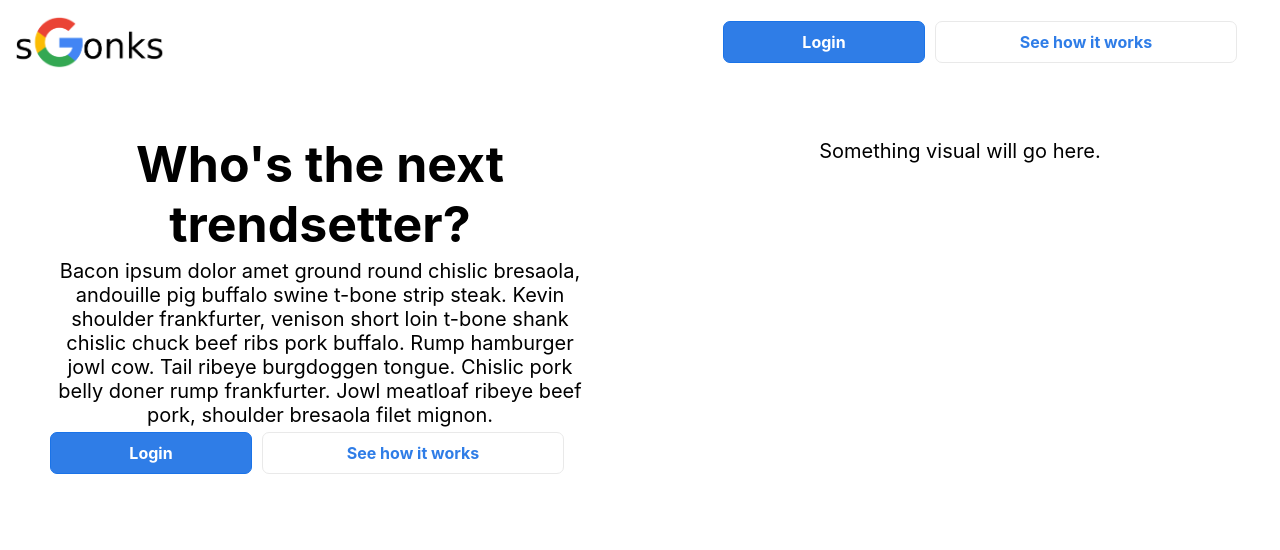
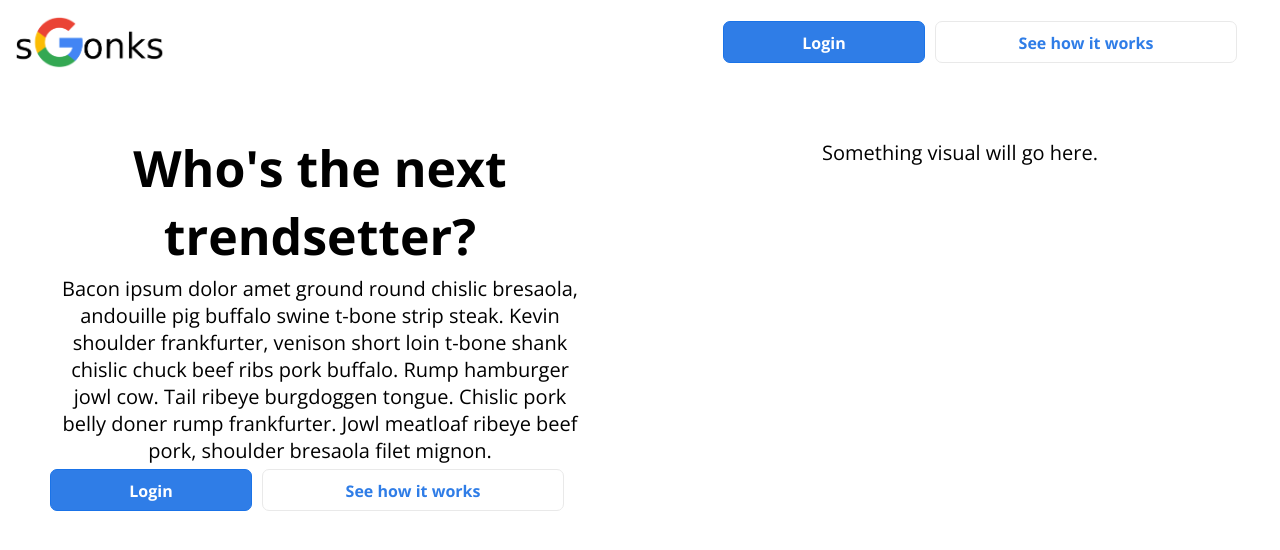
Before and after one commit to googleinterns/sgonks, a React (Create React App) app in the folder project/frontend/: page / in a window 1280 px wide. Shown: the top 550 px of the page. Built offline with nearby package versions, Linux system fonts and the light colour scheme.

Commit message:
Change default font of webapp

```diff
--- a/project/frontend/src/App.css
+++ b/project/frontend/src/App.css
@@ -1,7 +1,10 @@
+@import url("https://fonts.googleapis.com/css2?family=Open+Sans:ital,wght@0,300;0,400;0,600;0,700;0,800;1,300;1,400;1,600;1,700;1,800&display=swap");
+
 html,
 body,
 #root,
 .App {
 	height: 100%;
 	text-align: center;
+	font-family: "Open Sans", sans-serif;
 }
--- a/project/frontend/src/App.js
+++ b/project/frontend/src/App.js
@@ -1,7 +1,6 @@
 import './App.css'
 
 import React from 'react';
-import ReactDOM from 'react-dom';
 import {BrowserRouter, Route} from 'react-router-dom'
 
 import CreateCompetition from './containers/CreateCompetition/CreateCompetition'
--- a/project/frontend/src/index.css
+++ b/project/frontend/src/index.css
@@ -1,10 +1,5 @@
 body {
 	margin: 0;
-	font-family: -apple-system, BlinkMacSystemFont, 'Segoe UI', 'Roboto', 'Oxygen',
-		'Ubuntu', 'Cantarell', 'Fira Sans', 'Droid Sans', 'Helvetica Neue',
-		sans-serif;
-	-webkit-font-smoothing: antialiased;
-	-moz-osx-font-smoothing: grayscale;
 }
 
 code {
```
